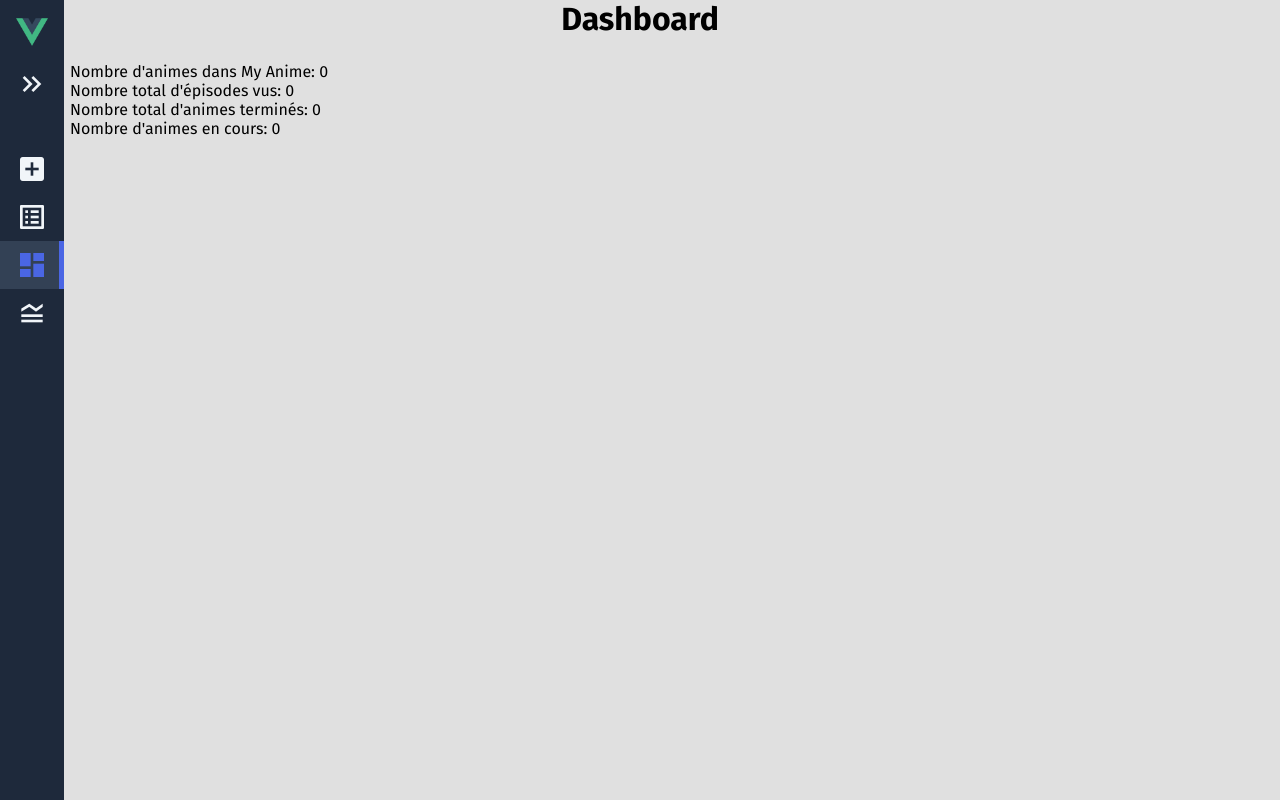
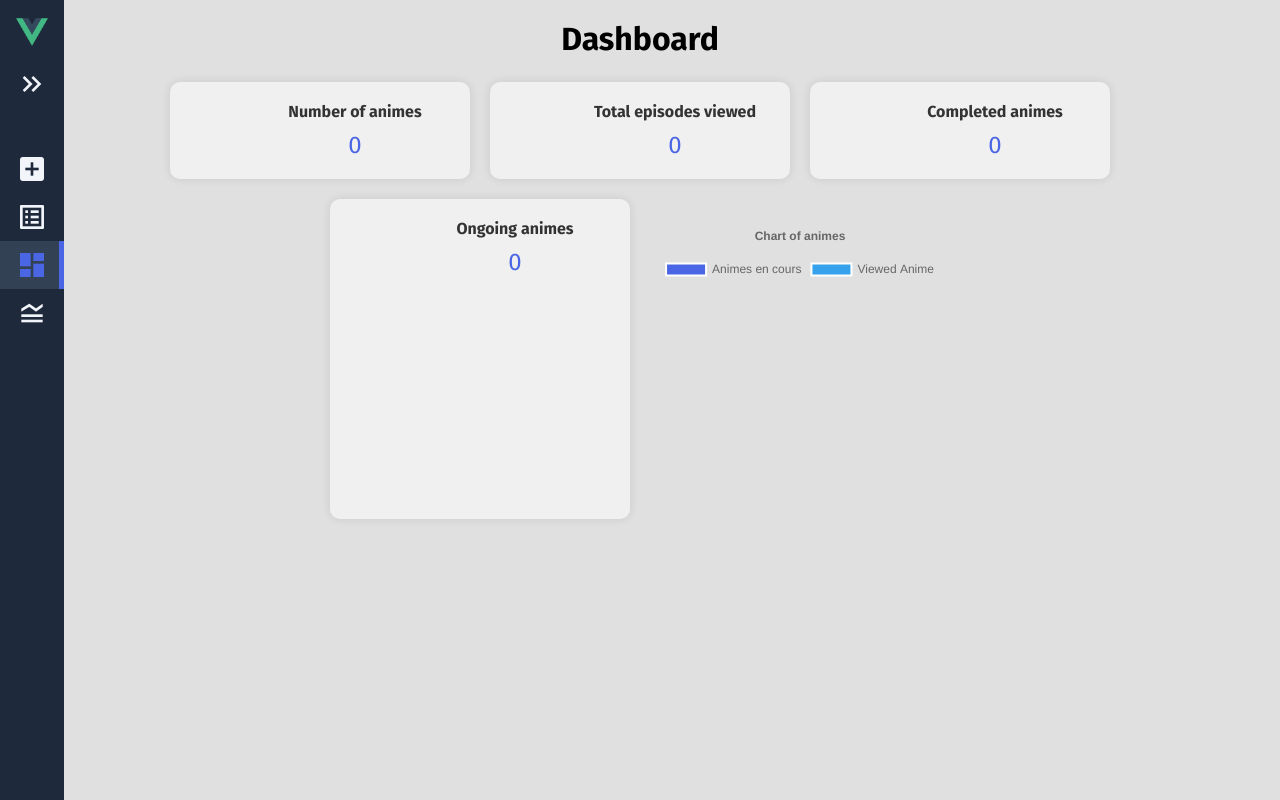
Before and after one commit to ONEmanLAW/Anime-Tracker, a Vue app: page /dashboard in a window 1280 px wide. Built offline with nearby package versions, Linux system fonts and the light colour scheme.

Commit message:
Added Chart + style in dashboard + addAnime Fixed

```diff
--- a/src/views/Dashboard.vue
+++ b/src/views/Dashboard.vue
@@ -1,6 +1,7 @@
 <script setup>
   import { useAnimeStore } from '@/stores/animeStore';
-  import { computed } from 'vue';
+  import Chart from 'chart.js/auto';
+  import { computed, onMounted } from 'vue';
 
   const animeStore = useAnimeStore();
 
@@ -18,15 +19,127 @@
     const animeList = animeStore.getAnimeList();
     return animeList.filter(anime => anime.watched_episodes < anime.total_episodes && anime.watched_episodes > 0).length;
   });
+
+
+
+  const createPieChart = () => {
+  const data = {
+    labels: ['Animes en cours', 'Viewed Anime'],
+    datasets: [{
+      label: 'Amount',
+      data: [totalOngoingAnime.value, totalCompletedAnime.value],
+      backgroundColor: [
+        'rgb(74, 102, 228)',
+        'rgb(54, 162, 235)'
+      ],
+      hoverOffset: 4
+    }]
+  };
+
+  const config = {
+  type: 'pie',
+  data: data,
+  options: {
+    responsive: false,
+    plugins: {
+      title: {
+        display: true,
+        text: 'Chart of animes'
+      }
+    }
+  }
+};
+
+  const pieChartCanvas = document.getElementById('pieChart');
+  if (pieChartCanvas) {
+    new Chart(pieChartCanvas, config);
+  }
+};
+
+onMounted(() => {
+  createPieChart();
+});
+
 </script>
 
 
 <template>
-  <div>
+  <div class="dashboard">
     <h1>Dashboard</h1>
-    <p>Nombre d'animes dans My Anime: {{ animeStore.getAnimeList().length }}</p>
-    <p>Nombre total d'épisodes vus: {{ totalWatchedEpisodes }}</p>
-    <p>Nombre total d'animes terminés: {{ totalCompletedAnime }}</p>
-    <p>Nombre d'animes en cours: {{ totalOngoingAnime }}</p>
+    <div class="stats-container">
+      <div class="stat-box">
+        <div class="stat-content">
+          <p class="stat-label">Number of animes</p>
+          <p class="stat-value">{{ animeStore.getAnimeList().length }}</p>
+        </div>
+      </div>
+      <div class="stat-box">
+        <div class="stat-content">
+          <p class="stat-label">Total episodes viewed</p>
+          <p class="stat-value">{{ totalWatchedEpisodes }}</p>
+        </div>
+      </div>
+      <div class="stat-box">
+        <div class="stat-content">
+          <p class="stat-label">Completed animes</p>
+          <p class="stat-value">{{ totalCompletedAnime }}</p>
+        </div>
+      </div>
+      <div class="stat-box">
+        <div class="stat-content">
+          <p class="stat-label">Ongoing animes</p>
+          <p class="stat-value">{{ totalOngoingAnime }}</p>
+        </div>
+      </div>
+      <div class="chart-container">
+        <canvas id="pieChart"></canvas>
+      </div>
+    </div>
   </div>
 </template>
+
+<style>
+  .dashboard {
+    text-align: center;
+    padding: 20px;
+  }
+
+  .stats-container {
+    display: flex;
+    flex-wrap: wrap;
+    justify-content: center;
+    gap: 20px;
+    margin-top: 20px;
+  }
+
+  .stat-box {
+    background-color: #f0f0f0;
+    border-radius: 10px;
+    padding: 20px;
+    flex: 1 1 300px;
+    max-width: 300px;
+    box-shadow: 0 0 10px rgba(0, 0, 0, 0.1);
+  }
+
+  .stat-content {
+    display: flex;
+    flex-direction: column;
+    justify-content: center;
+    align-items: center;
+  }
+
+  .stat-label {
+    font-weight: bold;
+    margin-bottom: 10px;
+    color: #333;
+  }
+
+  .stat-value {
+    font-size: 24px;
+    color: #4a66e4;
+  }
+
+  .chart-container {
+    margin-top: 20px;
+  }
+</style>
--- a/src/views/HomeView.vue
+++ b/src/views/HomeView.vue
@@ -33,6 +33,9 @@
         </div>
       </div>
     </div>
+    <div class="success-message" v-if="showSuccessMessage">
+      <p>Anime added successfully!</p>
+    </div>
   </main>
 </template>
 
@@ -44,6 +47,7 @@ const animeStore = useAnimeStore();
 const query = ref('');
 const search_results = ref([]);
 const searching = ref(false);
+const showSuccessMessage = ref(false);
 
 const searchAnime = () => {
   searching.value = true;
@@ -73,6 +77,10 @@ const addAnime = anime => {
     watched_episodes: 0,
     genres: anime.genres.map(genre => genre.name),
   });
+  showSuccessMessage.value = true;
+  setTimeout(() => {
+    showSuccessMessage.value = false;
+  }, 2000); // Hide the message after 2 seconds
 };
 </script>
 
@@ -120,7 +128,6 @@ const addAnime = anime => {
   padding: 20px;
   border-radius: 5px;
   box-shadow: 0 0 10px rgba(0, 0, 0, 0.2);
-  font-family: Arial, sans-serif;
 }
 
 .success-message p {
```
